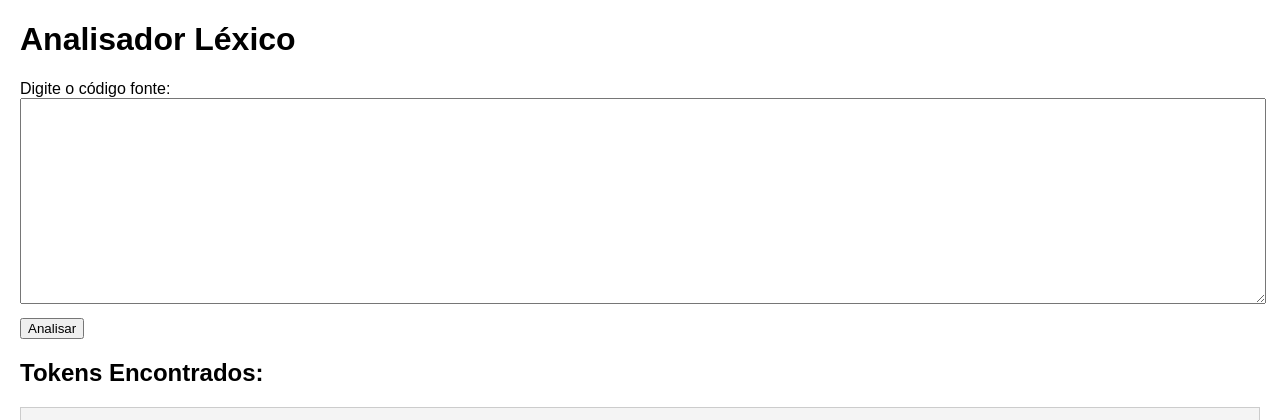
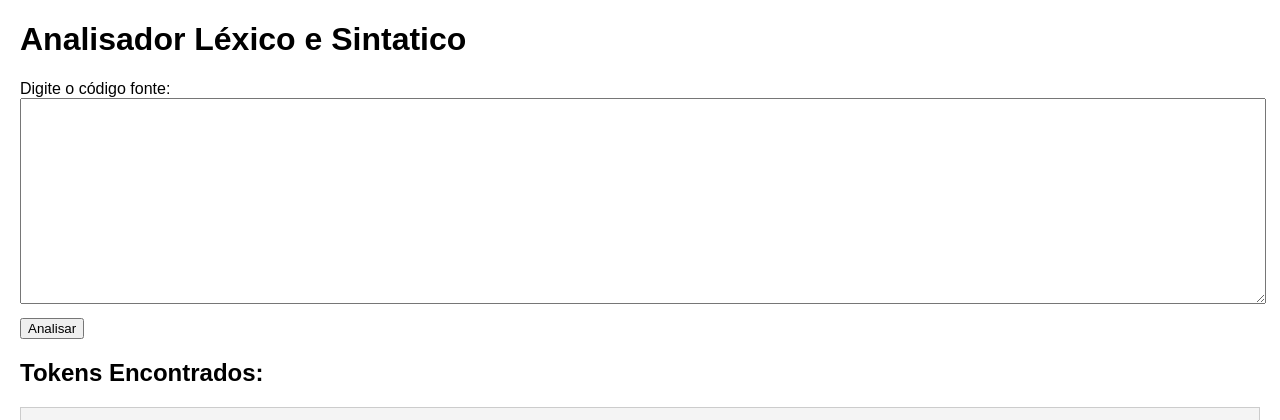
Before and after one commit to giancraft/analisador_sintatico, a PHP site: page / in a window 1280 px wide. Shown: the top 420 px of the page. Run offline with PHP 8.4, Linux system fonts and the light colour scheme; data that the repository does not hold is empty.

Commit message:
atualizando o titulo

```diff
--- a/index.php
+++ b/index.php
@@ -3,7 +3,7 @@
 <head>
     <meta charset="UTF-8">
     <meta name="viewport" content="width=device-width, initial-scale=1.0">
-    <title>Analisador Léxico</title>
+    <title>Analisador Léxico e Sintatico</title>
     <style>
         body { font-family: Arial, sans-serif; margin: 20px; }
         textarea { width: 100%; height: 200px; }
@@ -13,7 +13,7 @@
 </head>
 <body>
 
-<h1>Analisador Léxico</h1>
+<h1>Analisador Léxico e Sintatico</h1>
 <form method="post">
     <label for="sourceCode">Digite o código fonte:</label>
     <textarea name="sourceCode" id="sourceCode"></textarea>
```
